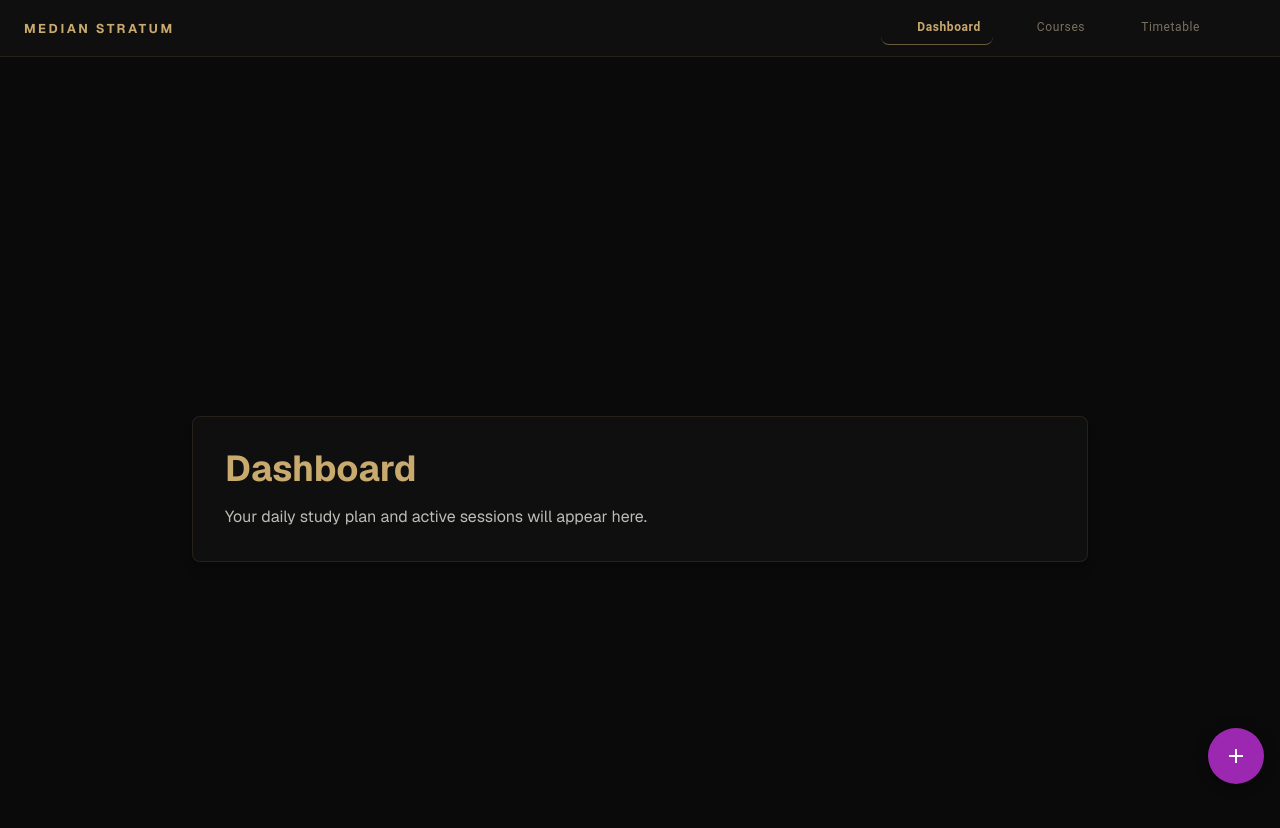
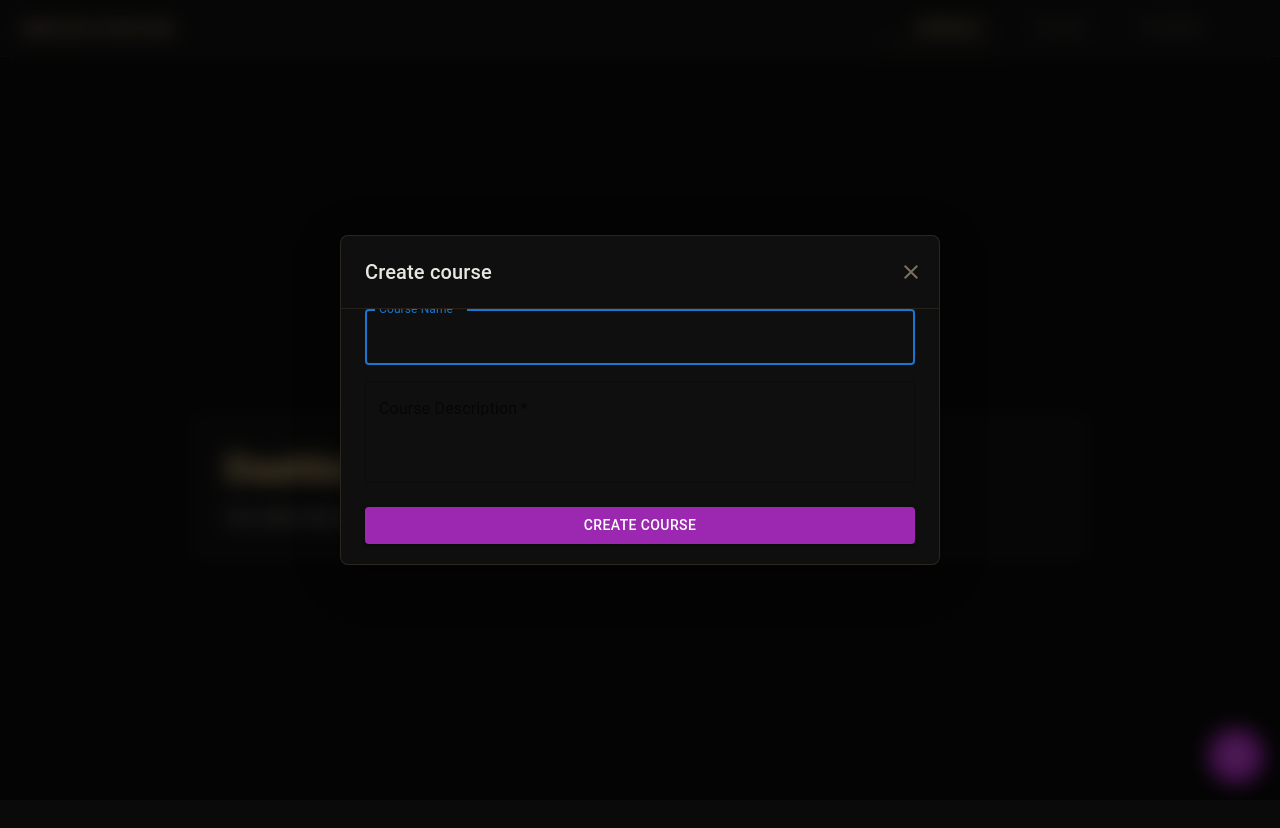
Before and after one commit to EMMD474/study-tracker, a Next.js app: page /dashboard in a window 1280 px wide. Both pictures are taken after a click on the button 1236 px from the left and 756 px from the top of the page. Shown: the top 828 px of the page. Built offline with nearby package versions, Linux system fonts and the light colour scheme; no server answers; some icons are missing; what @mui/material-nextjs would draw is missing.

Commit message:
designing the createCourse comp

```diff
--- a/app/(main)/MainLayout.tsx
+++ b/app/(main)/MainLayout.tsx
@@ -1,21 +1,29 @@
+"use client"
+
 import { Fab} from "@mui/material";
 import { Add } from "@mui/icons-material";
+import { useState } from "react";
+import CreateCourse from "@/components/CreateCourse";
 
-
-export default function MainLayout({
-  children,
-}: Readonly<{
-  children: React.ReactNode;
-}>) {
+export default function MainLayout({ children }: { children: React.ReactNode }) {
+  const [openCreateCourse, setOpenCreateCourse] = useState(false)
+  const handleCreateCourse = () => {
+    setOpenCreateCourse(true)
+  }
   return (
     <main className="flex min-h-0 flex-1 flex-col">
       <div className="mx-auto box-border w-full max-w-6xl flex-1 px-4 py-6 sm:px-6 lg:py-8">
         {children}
       </div>
+      <CreateCourse
+        open={openCreateCourse}
+        onClose={() => setOpenCreateCourse(false)}
+      />
       <Fab
         color="secondary"
         aria-label="add"
         sx={{ position: "fixed", bottom: 16, right: 16 }}
+        onClick={handleCreateCourse}
       >
         <Add />
       </Fab>
--- /dev/null
+++ b/components/CreateCourse.tsx
@@ -0,0 +1,91 @@
+"use client";
+
+import {
+  Button,
+  Dialog,
+  DialogContent,
+  DialogTitle,
+  IconButton,
+  TextField,
+} from "@mui/material";
+import { Close } from "@mui/icons-material";
+
+type CreateCourseProps = {
+  open: boolean;
+  onClose: () => void;
+};
+
+export default function CreateCourse({ open, onClose }: CreateCourseProps) {
+  const handleSubmit = (e: React.FormEvent<HTMLFormElement>) => {
+    e.preventDefault();
+    const formData = new FormData(e.target as HTMLFormElement);
+    const name = formData.get("name") as string;
+    const description = formData.get("description") as string;
+    console.log(name, description);
+    onClose();
+  };
+
+  return (
+    <Dialog
+      open={open}
+      onClose={() => onClose()}
+      maxWidth="sm"
+      fullWidth
+      slotProps={{
+        backdrop: {
+          sx: {
+            backgroundColor: "rgba(0, 0, 0, 0.55)",
+            backdropFilter: "blur(10px)",
+            WebkitBackdropFilter: "blur(10px)",
+          },
+        },
+        paper: {
+          sx: {
+            backgroundColor: "#0f0f0f",
+            backgroundImage: "none",
+            border: "1px solid rgba(200, 169, 110, 0.15)",
+            borderRadius: 2,
+          },
+        },
+      }}
+    >
+      <DialogTitle
+        id="create-course-title"
+        sx={{
+          display: "flex",
+          alignItems: "center",
+          justifyContent: "space-between",
+          pr: 1,
+          color: "var(--foreground)",
+          borderBottom: "1px solid rgba(200, 169, 110, 0.12)",
+        }}
+      >
+        Create course
+        <IconButton
+          type="button"
+          onClick={() => onClose()}
+          aria-label="Close"
+          sx={{ color: "var(--muted-foreground)" }}
+        >
+          <Close />
+        </IconButton>
+      </DialogTitle>
+      <DialogContent sx={{ pt: 3 }}>
+        <form onSubmit={handleSubmit} className="flex flex-col gap-4">
+          <TextField label="Course Name" name="name" required fullWidth autoFocus />
+          <TextField
+            label="Course Description"
+            name="description"
+            required
+            fullWidth
+            multiline
+            minRows={3}
+          />
+          <Button type="submit" variant="contained" color="secondary" sx={{ mt: 1 }}>
+            Create Course
+          </Button>
+        </form>
+      </DialogContent>
+    </Dialog>
+  );
+}
```
